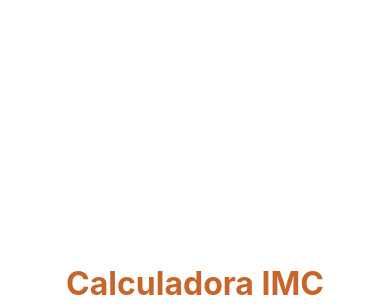
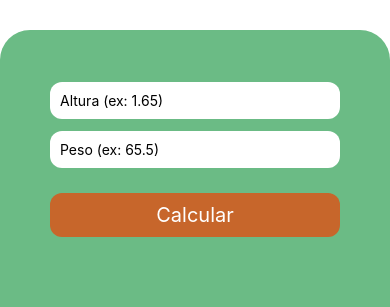
Before and after one commit to arthurisvi/imc-calculator-react-native, a React Native app: screen / in a window 390 px wide. Shown: the part 139-446 px from the top of the page. Built offline with nearby package versions, Linux system fonts and the light colour scheme.

Commit message:
feat: implementing modal component sharing data

```diff
--- a/App.js
+++ b/App.js
@@ -1,12 +1,13 @@
 import { StyleSheet, View } from "react-native";
 import Title from "./src/components/Title/";
-import Main from "./src/components/Main/";
+import Form from "./src/components/Form/";
+import Modal from "./src/components/Modal/";
 
 export default function App() {
   return (
     <View style={styles.container}>
-      <Title></Title>
-      <Main></Main>
+      <Title />
+      <Form />
     </View>
   );
 }
@@ -15,7 +16,6 @@ const styles = StyleSheet.create({
   container: {
     flex: 1,
     backgroundColor: "#fff",
-    alignItems: "center",
-    justifyContent: "center",
+    paddingTop: 80,
   },
 });
--- a/src/components/Form/index.js
+++ b/src/components/Form/index.js
@@ -1,6 +1,8 @@
 import React, { useState } from "react";
-import { View, Text, TextInput, Button } from "react-native";
-import Result from "../Result";
+import { View, Text, TextInput, TouchableOpacity } from "react-native";
+import Modal from "../Modal";
+
+import styles from "./style";
 
 export default function Form() {
   const [height, setHeight] = useState(null);
@@ -8,6 +10,15 @@ export default function Form() {
   const [message, setMessage] = useState("Preencha o peso e altura");
   const [imc, setImc] = useState(null);
   const [textButton, setTextButton] = useState("Calcular");
+  const [modalState, setModalState] = useState(false);
+
+  const passStateModal = (state) => {
+    if (state === false) {
+      setHeight("");
+      setWeight("");
+    }
+    setModalState(state);
+  };
 
   function imcCalculator() {
     return setImc((weight / (height * height)).toFixed(2));
@@ -16,41 +27,50 @@ export default function Form() {
   function validationImc() {
     if (height !== null && weight !== null) {
       imcCalculator();
+      setMessage("Seu IMC é igual: ");
+      setTextButton("Calcular novamente");
+      setModalState(true);
       setHeight(null);
       setWeight(null);
-      setMessage("Seu IMC é igual: ");
-      setTextButton("Calcular novamente");
       return;
     }
 
     setImc(null);
     setTextButton("Calcular");
-    setMessage("Preencha o peso e altura");
+    setMessage("Os campos peso e/ou altura não podem estar vazios!!");
+    setModalState(true);
   }
 
   return (
-    <View>
-      <View>
-        <Text>Altura</Text>
+    <View style={styles.boxForm}>
+      <View style={styles.form}>
+        {/* <Text>Altura</Text> */}
         <TextInput
+          style={styles.input}
           onChangeText={setHeight}
           value={height}
-          placeholder="1.65"
+          placeholder="Altura (ex: 1.65)"
           keyboardType="numeric"
         />
 
-        <Text>Peso</Text>
         <TextInput
+          style={styles.input}
           onChangeText={setWeight}
           value={weight}
-          placeholder="65.5"
+          placeholder="Peso (ex: 65.5)"
           keyboardType="numeric"
         />
 
-        <Button onPress={() => validationImc()} title={textButton}></Button>
+        <TouchableOpacity style={styles.button} onPress={() => validationImc()}>
+          <Text style={styles.textButton}>{textButton}</Text>
+        </TouchableOpacity>
       </View>
-
-      <Result message={message} result={imc} />
+      <Modal
+        modalState={modalState}
+        passStateModal={passStateModal}
+        message={message}
+        result={imc}
+      />
     </View>
   );
 }
--- /dev/null
+++ b/src/components/Form/style.js
@@ -0,0 +1,42 @@
+import { StyleSheet } from "react-native";
+
+const styles = StyleSheet.create({
+    boxForm: {
+        width: "100%",
+        height: "100%",
+        bottom: 0,
+        alignItems: "center",
+        marginTop: 30,
+        backgroundColor: "#6BBB85",
+        borderTopLeftRadius: 30,
+        borderTopRightRadius: 30,
+    },
+    form: {
+        width: "100%",
+        height: "auto",
+        marginTop: 40,
+        paddingLeft: 50,
+        paddingRight: 50,
+        paddingBottom: 20,
+    },
+    input: {
+        padding: 10,
+        marginTop: 12,
+        backgroundColor: "white",
+        borderRadius: 12,
+    },
+    button: {
+        marginTop: 25,
+        borderRadius: 12,
+        backgroundColor: "#C7662B",
+        alignItems: "center",
+        justifyContent: "center",
+        padding: 10,
+    },
+    textButton: {
+        fontSize: 20,
+        color: "white",
+    },
+});
+
+export default styles;
--- /dev/null
+++ b/src/components/Modal/index.js
@@ -0,0 +1,24 @@
+import React, { useState } from "react";
+import { View, Text, Modal, TouchableOpacity } from "react-native";
+import styles from "./style";
+
+export default function (props) {
+  return (
+    <View>
+      <Modal animationType="fade" transparent={true} visible={props.modalState}>
+        <View style={styles.modalContainer}>
+          <Text style={styles.text}>{props.message}</Text>
+          <Text style={styles.text}>{props.result}</Text>
+          <TouchableOpacity
+            style={styles.button}
+            onPress={() => {
+              props.passStateModal(false);
+            }}
+          >
+            <Text style={styles.text}>OK</Text>
+          </TouchableOpacity>
+        </View>
+      </Modal>
+    </View>
+  );
+}
--- /dev/null
+++ b/src/components/Modal/style.js
@@ -0,0 +1,26 @@
+import { StyleSheet } from "react-native";
+
+const styles = StyleSheet.create({
+    modalContainer: {
+        backgroundColor: "#C7662B",
+        margin: 20,
+        padding: 20,
+        borderRadius: 12,
+        elevation: 10,
+        height: 200,
+    },
+    text: {
+        color: "#fff",
+        fontSize: 20,
+    },
+    button: {
+        marginTop: 30,
+        borderRadius: 12,
+        backgroundColor: "#6BBB85",
+        alignItems: "center",
+        justifyContent: "center",
+        padding: 10,
+    },
+});
+
+export default styles;
```
